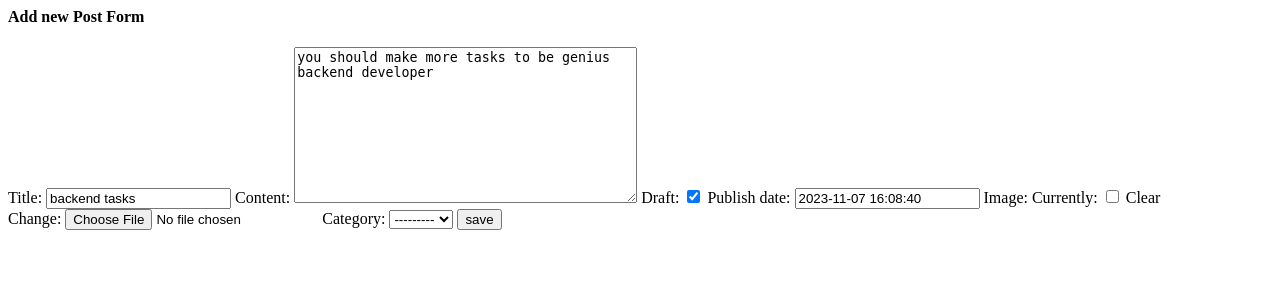
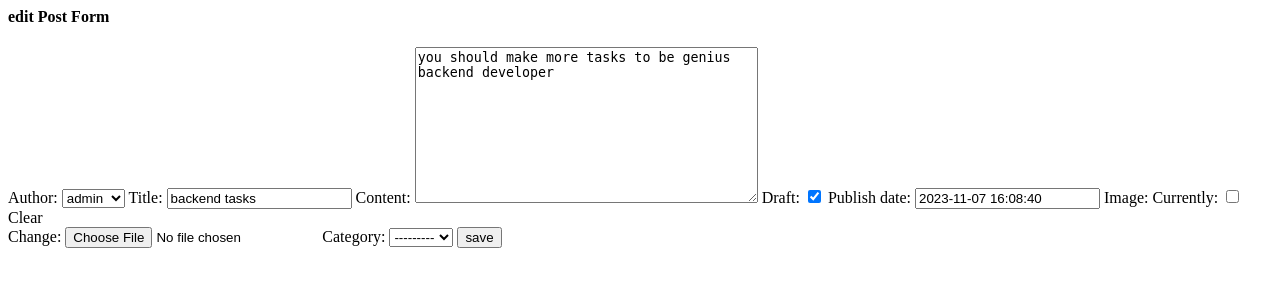
Before and after one commit to Deadlymind/DjBlog, a Django app: page /posts/3/edit in a window 1280 px wide. Shown: the top 300 px of the page. Run offline with Django 4.2, Linux system fonts and the light colour scheme; data comes from the database, SQL or seed files in the repository; both versions use the stored data as it was after the commit; parts of the project's set-up code (start-up, migrations or seed data) failed here and were passed over.

Commit message:
add delete post with cbv

```diff
--- a/posts/templates/posts/edit.html
+++ b/posts/templates/posts/edit.html
@@ -1,7 +1,7 @@
 
 
 
-<h4>Add new Post Form</h4>
+<h4>edit Post Form</h4>
 
 
 <form method="post" enctype="multipart/form-data">
--- a/posts/views.py
+++ b/posts/views.py
@@ -99,3 +99,14 @@ class AddPost(CreateView):
     model = Post
     fields = '__all__'
     success_url = '/posts/'
+
+class EditPost(UpdateView):
+    model = Post
+    fields = '__all__'
+    success_url = '/posts/'
+    template_name = 'posts/edit.html'
+
+
+class DeletPost(DeleteView):
+    model = Post
+    success_url = '/posts/'
--- a/project/urls.py
+++ b/project/urls.py
@@ -18,15 +18,15 @@ from django.contrib import admin
 from django.urls import path , include
 from django.conf import settings
 from django.conf.urls.static import static
-from posts.views import post_list, post_details, AddPost, PostList, PostDetail, create_post, edit_post, delete_post
+from posts.views import post_list, post_details, AddPost, EditPost, PostList, PostDetail,DeletPost, create_post, edit_post, delete_post
 
 urlpatterns = [
     path('admin/', admin.site.urls),
     path('posts/', PostList.as_view()),
     path('posts/new', AddPost.as_view()),
     path('posts/<int:pk>', PostDetail.as_view()),
-    path('posts/<int:pk>/edit', edit_post),
-    path('posts/<int:pk>/delete', delete_post),
+    path('posts/<int:pk>/edit', EditPost.as_view()),
+    path('posts/<int:pk>/delete', DeletPost.as_view()),
     path('summernote/', include('django_summernote.urls')),
 
 ]
```
Also changed, not shown: posts/templates/posts/post_confirm_delete.html (added, +14 -0 lines), db.sqlite3.
